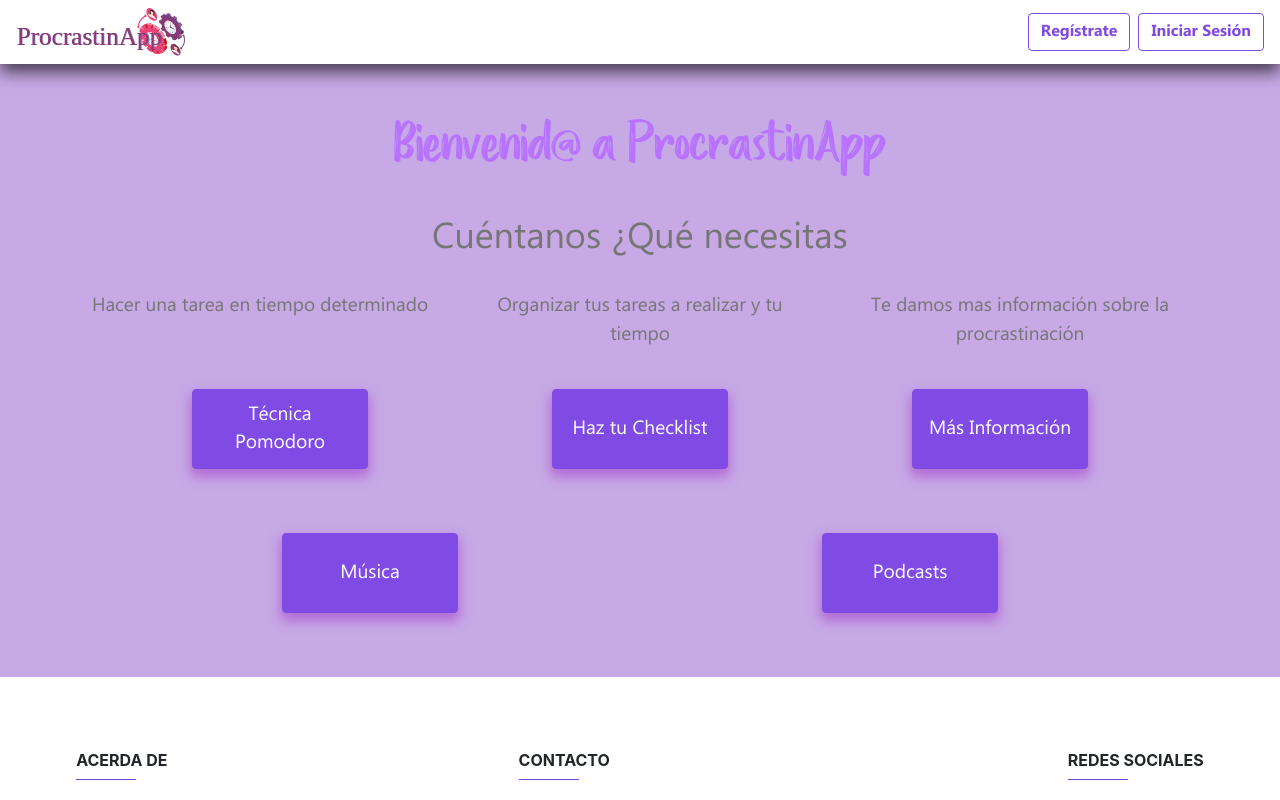
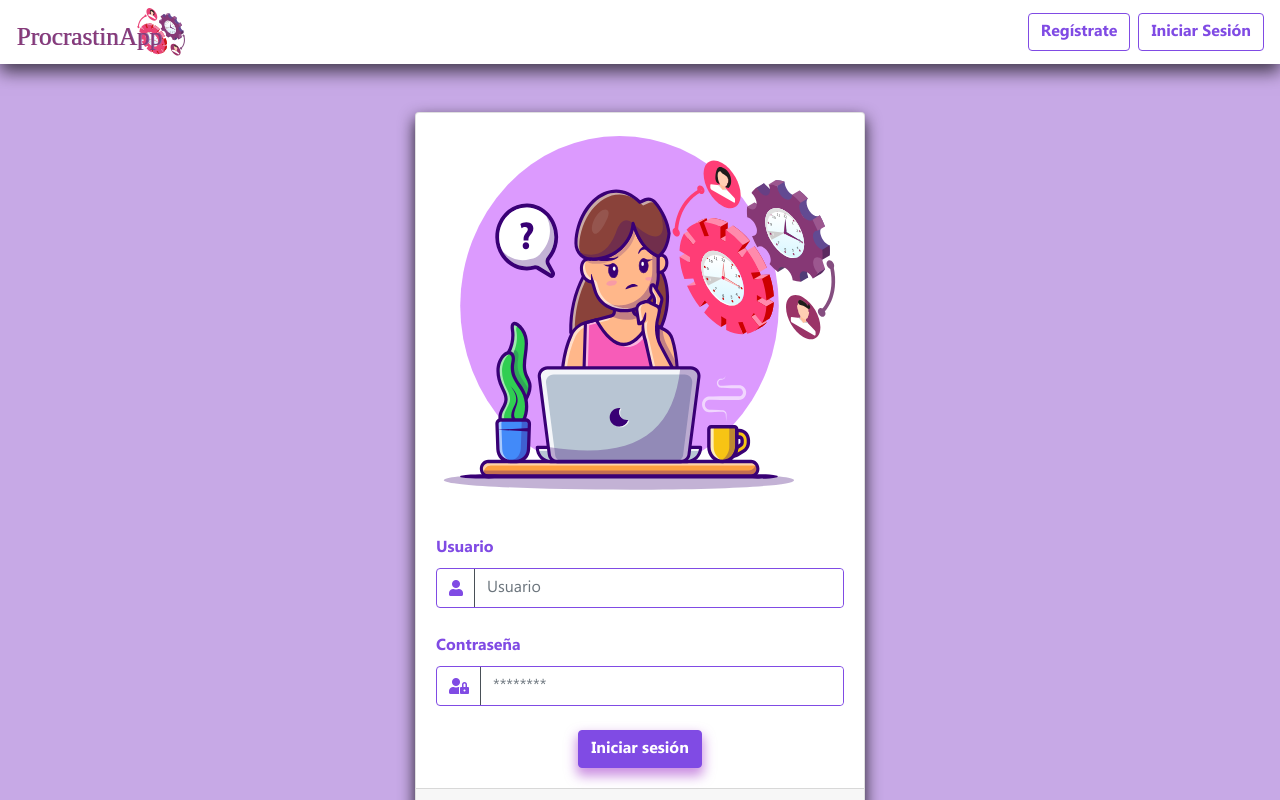
Before and after one commit to mhsantosp/ProcrastinApp, a React (Create React App) app: page / in a window 1280 px wide. Shown: the top 800 px of the page. Built offline with nearby package versions, Linux system fonts and the light colour scheme.

Commit message:
Cosumo API y Rediret login true/false.

```diff
--- a/package.json
+++ b/package.json
@@ -7,7 +7,9 @@
     "@testing-library/jest-dom": "^5.11.6",
     "@testing-library/react": "^11.2.2",
     "@testing-library/user-event": "^12.5.0",
+    "axios": "^0.21.1",
     "bootstrap": "^4.5.3",
+    "faker": "^5.1.0",
     "jquery": "^3.5.1",
     "node-sass": "^4.14.1",
     "popper.js": "^1.16.1",
--- a/src/App.js
+++ b/src/App.js
@@ -17,8 +17,7 @@ export default class Layout extends Component {
           <Header />
           <main className="container-fluid main py-5">
             <Switch>
-              <Route exact path="/" component={Inicio} />
-              <Route exact path="/inicio-sesion" component={IniSecion} />
+              <Route exact path="/" render= {(props) => <IniSecion {...props} />} />
               <Route exact path="/registro-usuario" component={Registros} />
             </Switch>
           </main>
--- a/src/components/contents/header/Header.jsx
+++ b/src/components/contents/header/Header.jsx
@@ -13,7 +13,7 @@ function Header() {
           <img src={logo} className="img-fluid" alt="Nombre App" loading="lazy" id="nameLogo" />
         </Link>
         <div className="btn-group btn-group-sm" role="group" aria-label="Basic example">
-          <Link className="btn rounded btn-sign-in order-2" to="/inicio-sesion" role="button" rel="noopener noreferrer">Iniciar Sesión</Link>
+          <Link className="btn rounded btn-sign-in order-2" to="/" role="button" rel="noopener noreferrer">Iniciar Sesión</Link>
           <Link className="btn rounded mr-2 btn-sign-up order-1" to="/registro-usuario" role="button" rel="noopener noreferrer">Regístrate</Link>
         </div>
       </nav>
--- a/src/components/forms/LogIn.jsx
+++ b/src/components/forms/LogIn.jsx
@@ -1,9 +1,46 @@
+import axios from "axios";
 import React, { Component } from "react";
 import { Link } from "react-router-dom";
 import logo2 from './../../images/logo2.svg';
 import './LoginSignup.scss';
 
+const apiBD = 'http://api-fake-procrastin-app.vercel.app/usuarios';
+
 export default class Login extends Component {
+  constructor(props) {
+    super ()
+    console.log(props);
+  }
+
+  state = {
+    form: {
+      username: '',
+      password: ''
+    }
+  }
+
+  handleChange = async e => {
+    await this.setState({
+      form: {
+        ...this.state.form,
+        [e.target.name]: e.target.value
+      }
+    });
+    console.log(this.state.form);
+  };
+
+  handleSubmit = async e => {
+    e.preventDefault()
+    let rta = await axios.get(`${apiBD}?correo=${this.state.form.username}&contraseña=${this.state.form.password}`)
+    if(rta.data.length > 0){
+      this.props.history.push('/registro-usuario') //Ruta de redirección
+      //alert('usuario correcto')
+    } else {
+      alert ('Usuario y/o Password incorrecto')
+    }
+    console.log(rta);
+  }
+
   render() {
     return (
       <article className="container-fluid authenticateIdentity">
@@ -11,7 +48,7 @@ export default class Login extends Component {
           <img className="img-fluid card-img-top p-3" src={logo2} alt="Logo" loading="lazy" id="logo2" />
           <div className="form">
             <div className="form-log-in">
-              <form className="card-body">
+              <form className="card-body" onSubmit={this.handleSubmit}>
                 <div className="form-row">
                   <div className="form-group col-12">
                     <label>Usuario</label>
@@ -19,7 +56,7 @@ export default class Login extends Component {
                       <div className="input-group-prepend">
                         <div className="input-group-text"><i className="fas fa-user"></i></div>
                       </div>
-                      <input type="text" className="form-control" placeholder="Usuario" required />
+                      <input type="text" className="form-control" name="username" onChange={this.handleChange} placeholder="Usuario" required />
                     </div>
                   </div>
 
@@ -29,7 +66,7 @@ export default class Login extends Component {
                       <div className="input-group-prepend">
                         <div className="input-group-text"><i className="fas fa-user-lock"></i></div>
                       </div>
-                      <input type="password" className="form-control" placeholder="********" required />
+                      <input type="password" className="form-control" name="password" onChange={this.handleChange} placeholder="********" required />
                     </div>
                   </div>
                 </div>
--- a/src/components/forms/SignUp.jsx
+++ b/src/components/forms/SignUp.jsx
@@ -57,7 +57,7 @@ function FormSignUp() {
             </form>
             <div className="card-footer">
               <p className="card-text forgot-password text-right">
-                Si ya estas registrado <Link to="/inicio-sesion" rel="noopener noreferrer">Inicia sesión</Link>
+                Si ya estas registrado <Link to="/" rel="noopener noreferrer">Inicia sesión</Link>
               </p>
             </div>
           </div>
```
Also changed, not shown: 2 other files (tests, documents, lock files or other folders).
